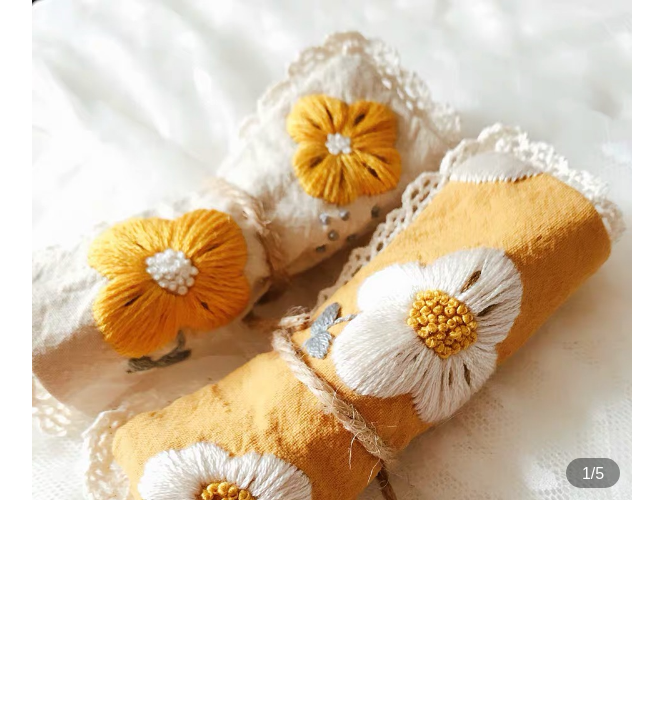
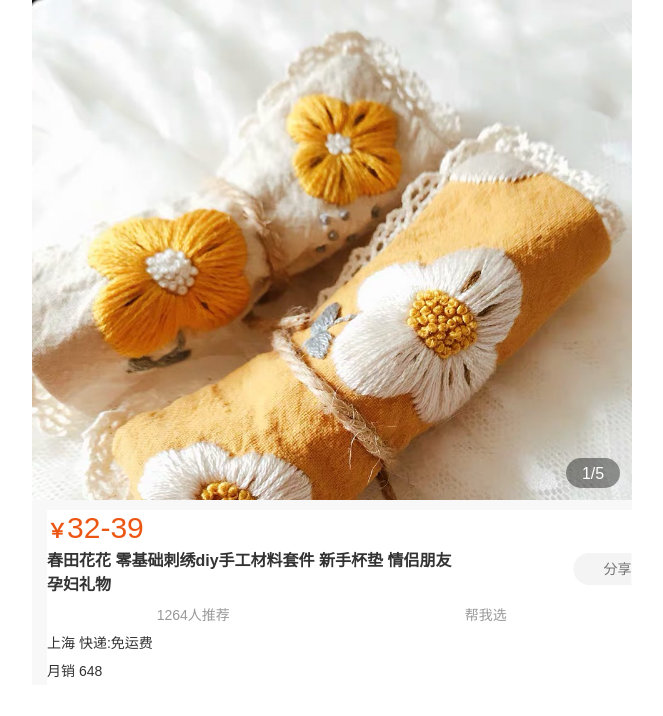
Before and after one commit to ticsta7/pageDemo, a plain HTML site: page 商品页_移动端/index.html in a window 1280 px wide. Shown: the whole page, without its empty margins (308-971 px from the left). Drawn offline with Linux system fonts and the light colour scheme.

Commit message:
productSend

```diff
--- a/商品页_移动端/css/style.css
+++ b/商品页_移动端/css/style.css
@@ -9,31 +9,36 @@
 .productDetail,
 .productComment{
     background-color: #fff;
+
 }
 
-.productShow .productImg{
+.wrapper{
+    padding-left: 15px;
+}
+
+.productImg{
     position: relative;
 }
 
-.productShow .productImg .img-container{
+.productImg .img-container{
     max-width: 600px;
     max-height: 500px;
     overflow: hidden;
     /* oveflow暂时没出现，但是先留着 */
 }
 
-.productShow .productImg .img-container ul li{
+.productImg .img-container ul li{
     display: flex;
 }
 
 
-.productShow .productImg .img-container img{
+.productImg .img-container img{
     width: 100%;
     height: 100%;
     display: block;
 }
 
-.productShow .productImg .imgOrder{
+.productImg .imgOrder{
     width: 54px;
     height: 30px;
     text-align: center ;
@@ -47,3 +52,59 @@
     padding-bottom: 7px;
     font-size: 16px;
 }
+
+.productShow .productPrice{
+    font-size: 10px;
+    color: #ec5613;
+    line-height: 35px;
+    margin-top: 10px;
+}
+
+.productShow .productPrice h1 span{
+    font-size: 30px;
+    font-weight: 400;
+}
+
+
+
+.productShow .productTitle span{
+    display: inline-block;
+    font-size: 16px;
+    line-height: 24px;
+    font-weight: 900;
+    width: 70%;
+}
+
+.productShow .productTitle a{
+    display: inline-block;
+    width: 10%;
+    background-color: #f4f4f4;
+    line-height: 32px;
+    text-align: right;
+    transform: translate(199%, -50%);
+    border-bottom-left-radius:999rem;
+    border-top-left-radius:999rem;
+}
+
+.productShow .recommend{
+    font-size: 0;
+    padding-left: 0;
+    /* 推荐部分，50%宽度待处理 */
+}
+
+.productShow .recommend a{
+    display: inline-block;
+    text-align: center;
+    font-size: 14px;
+    color: #9a9a9a;
+}
+
+.productShow .recommend .left{
+background-color:#fff;
+    width: 50%;
+}
+
+.productShow .recommend .right{
+    background-color:#fff;
+    width: 50%;
+}
--- a/商品页_移动端/index.html
+++ b/商品页_移动端/index.html
@@ -12,16 +12,14 @@
 <body>
 <div class="container">
 
-    <div class="productShow">
-
     <div class="productImg">
         <div class="img-container">
             <ul>
                 <li>
                 <img src="./img/main1.JPG" alt="">
                 </li>
-
-                    <!-- <li>
+<!--
+                <li>
                 <img src="./img/main2.JPG" alt="">
                 </li>
 
@@ -46,13 +44,41 @@
 
     </div>
 
-        <div class="productTitle"></div>
+    <div class="wrapper">
+        <div class="productShow">
 
+        <div class="productPrice">
+            <h1>
+                ￥<span>32</span><span>-</span><span>39</span>
+            </h1>
+        </div>
 
+        <div class="productTitle">
+            <span>春田花花 零基础刺绣diy手工材料套件 新手杯垫 情侣朋友孕妇礼物</span><a>分享</a>
+        </div>
+
+        <div class="recommend">
+            <a class="left">
+                <span>1264</span><span>人推荐</span>
+            </a>
+            <a class="right">
+                <span>帮我选</span>
+            </a>
+        </div>
 
         </div>
 
-    <div class="productSend"></div>
+        <div class="productSend">
+            <div class="left">
+                <span class="title"></span>
+                <span class="place">上海</span>
+                <span class="fee">快递:免运费</span>
+            </div>
+            <div class="right sales">
+                <span>月销</span>
+                <span>648</span>
+            </div>
+        </div>
 
         <div class="productDetail"></div>
 
@@ -60,6 +86,8 @@
 
         </div>
 
+</div>
+
 
 
 </body>
```
Lines whose indentation alone changed are shown as unchanged.
